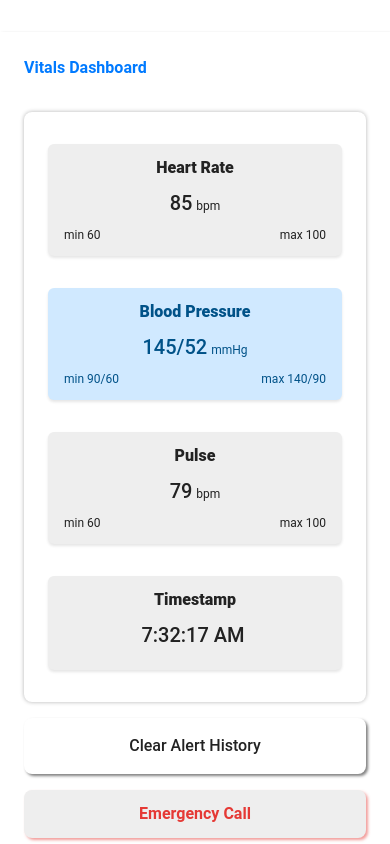
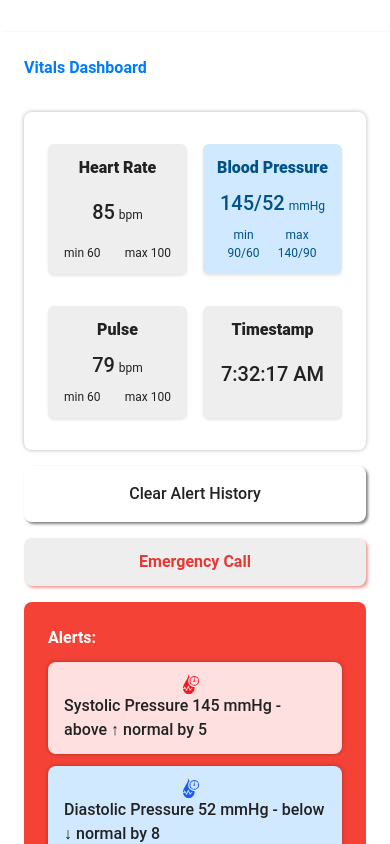
Before and after one commit to AlexandrMaspanov/vitals-monitor-prototype, a React (Vite) app: page / in a window 390 px wide. Shown: the top 844 px of the page. Built offline with nearby package versions, Linux system fonts and the light colour scheme.

Commit message:
feat(styles): refactor vitals box css styles

```diff
--- a/src/features/VitalsDashboard/vitals/vitalsBox/VitalsBox.module.css
+++ b/src/features/VitalsDashboard/vitals/vitalsBox/VitalsBox.module.css
@@ -1,43 +1,9 @@
 .vitalsBox {
     display: grid;
-    grid-template-columns: repeat(auto-fit, minmax(var(--card-min-width), 1fr));
+    grid-template-columns: repeat(2, 1fr);
     gap: var(--space-md);
     padding: var(--space-lg);
     background-color: var(--color-bg);
     border-radius: var(--radius-md);
     box-shadow: var(--shadow-base);
 }
-
-@media (max-width: 1200px) {
-
-}
-
-@media (max-width: 1024px) {
-    .vitalsBox {
-        grid-template-columns: repeat(auto-fit, minmax(var(--card-min-width-laptop), 1fr));
-    }
-}
-
-@media (max-width: 600px) {
-    .vitalsBox {
-        grid-template-columns: repeat(auto-fit, minmax(10rem, 1fr));
-    }
-}
-
-@media (max-width: 426px) {
-    .vitalsBox {
-        grid-template-columns: repeat(auto-fit, minmax(9rem, 1fr));
-    }
-}
-
-@media (max-width: 376px) {
-    .vitalsBox {
-        grid-template-columns: repeat(auto-fit, minmax(8rem, 1fr));
-    }
-}
-
-@media (max-width: 320px) {
-    .vitalsBox {
-        grid-template-columns: repeat(auto-fit, minmax(6rem, 1fr));
-    }
-}
```
